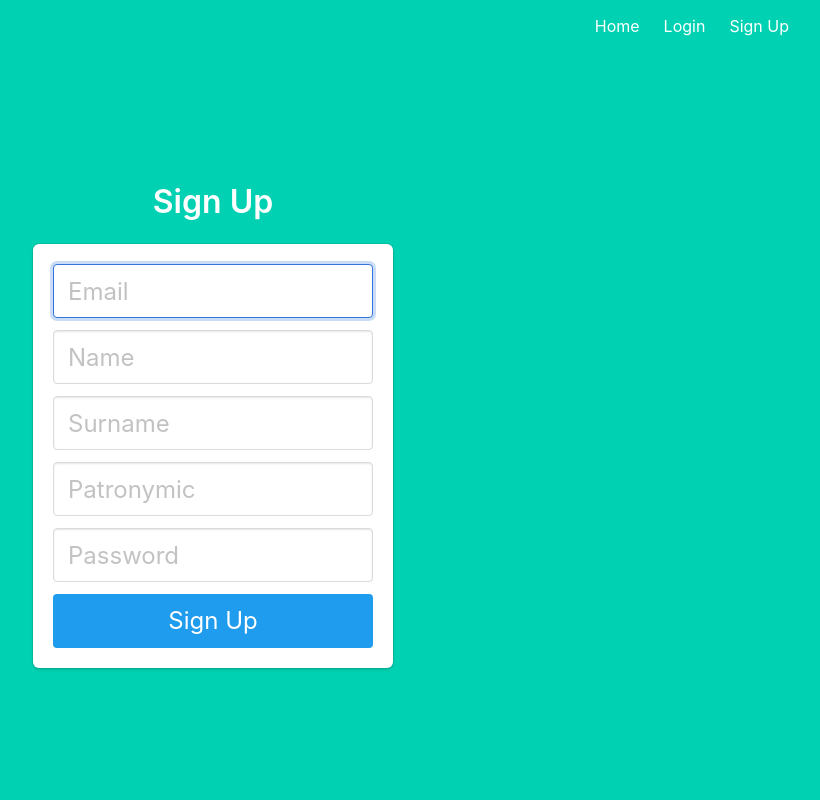
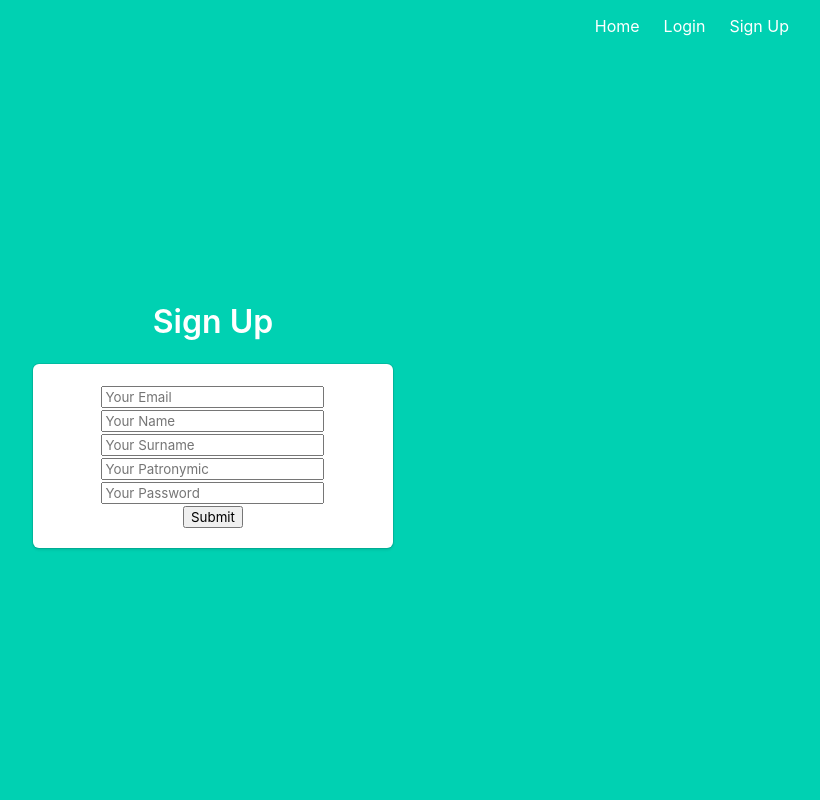
Before and after one commit to vanya-02/DocumentManager, a Flask app: page /signup in a window 1280 px wide. Shown: the whole page, without its empty margins (427-1247 px from the left). Run offline with Flask 3, Linux system fonts and the light colour scheme; some libraries are stand-ins or nearby versions.

Commit message:
Log in and signup WTForms and routes integration

```diff
--- a/project/auth.py
+++ b/project/auth.py
@@ -1,16 +1,17 @@
 # the auth routes for the app
-
 from flask import Blueprint, render_template, redirect, url_for, request, flash
 from werkzeug.security import generate_password_hash, check_password_hash
 from flask_login import login_user, logout_user, login_required
 from .models import Dmuser
 from . import db
+from .forms import SignUpForm, LogInForm
 
 auth = Blueprint('auth', __name__)
 
 @auth.route('/login')
 def login():
-    return render_template('login.html')
+    form = LogInForm()
+    return render_template('login.html', form=form)
 
 @auth.route('/login', methods=['POST'])
 def login_post():
@@ -30,9 +31,11 @@ def login_post():
     login_user(user, remember=remember)
     return redirect(url_for('main.profile'))
 
+
 @auth.route('/signup')
 def signup():
-    return render_template('signup.html')
+    form = SignUpForm()
+    return render_template('signup.html', form=form)
 
 @auth.route('/signup', methods=['POST'])
 def signup_post():
--- a/project/templates/signup.html
+++ b/project/templates/signup.html
@@ -1,6 +1,7 @@
 <!-- templates/signup.html -->
 
 {% extends "base.html" %}
+{% from 'bootstrap5/form.html' import render_form %}
 
 {% block content %}
 <div class="column is-4 is-offset-4">
@@ -13,39 +14,7 @@
             </div>
         {% endif %}
         {% endwith %}
-        <form method="POST" action="/signup">
-            <div class="field">
-                <div class="control">
-                    <input class="input is-large" type="email" name="email" placeholder="Email" autofocus="">
-                </div>
-            </div>
-
-            <div class="field">
-                <div class="control">
-                    <input class="input is-large" type="text" name="name" placeholder="Name" autofocus="">
-                </div>
-            </div>
-
-            <div class="field">
-                <div class="control">
-                    <input class="input is-large" type="text" name="surname" placeholder="Surname" autofocus="">
-                </div>
-            </div>
-
-            <div class="field">
-                <div class="control">
-                    <input class="input is-large" type="text" name="patronymic" placeholder="Patronymic" autofocus="">
-                </div>
-            </div>
-
-            <div class="field">
-                <div class="control">
-                    <input class="input is-large" type="password" name="password" placeholder="Password">
-                </div>
-            </div>
-
-            <button class="button is-block is-info is-large is-fullwidth">Sign Up</button>
-        </form>
+        {{ render_form(form) }}
     </div>
 </div>
-{% endblock %}
+{% endblock content %}
```
Also changed, not shown: project/templates/login.html (+3 -21 lines).
